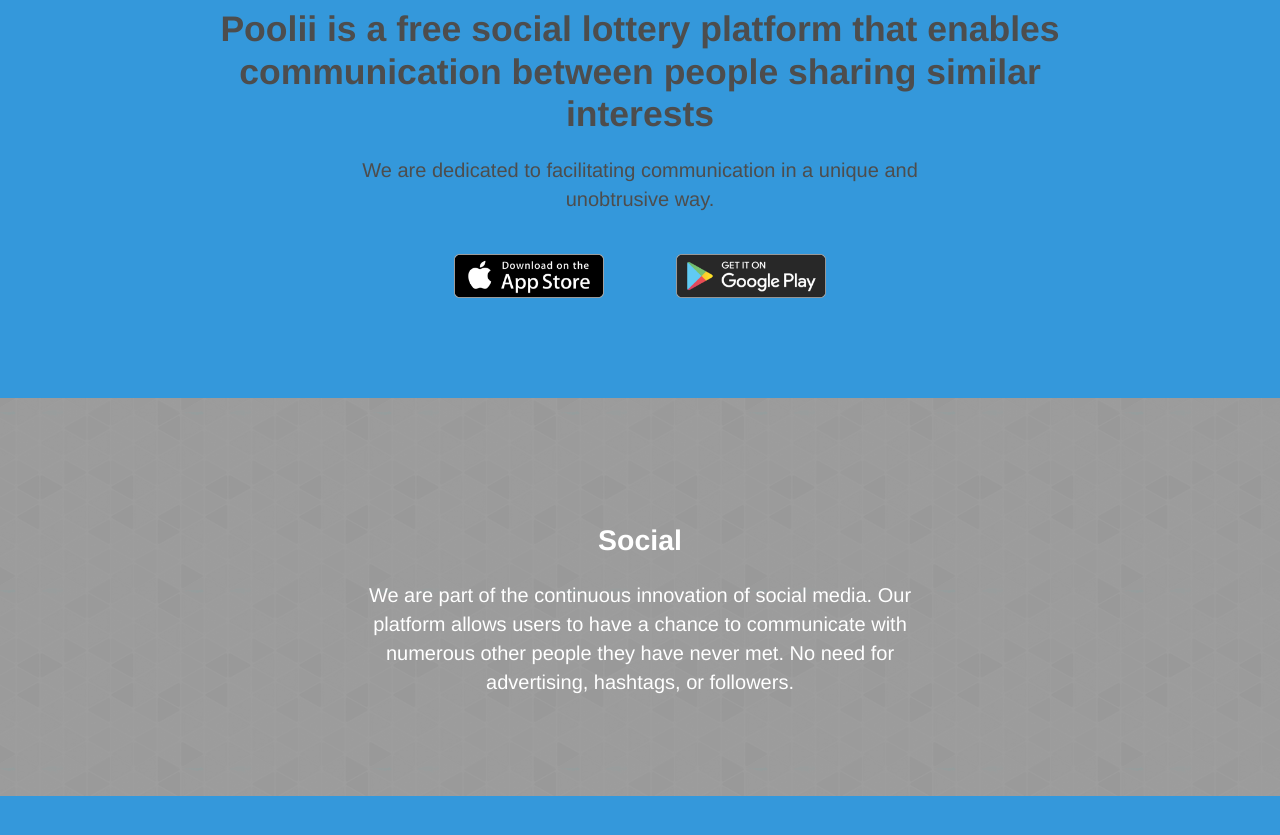
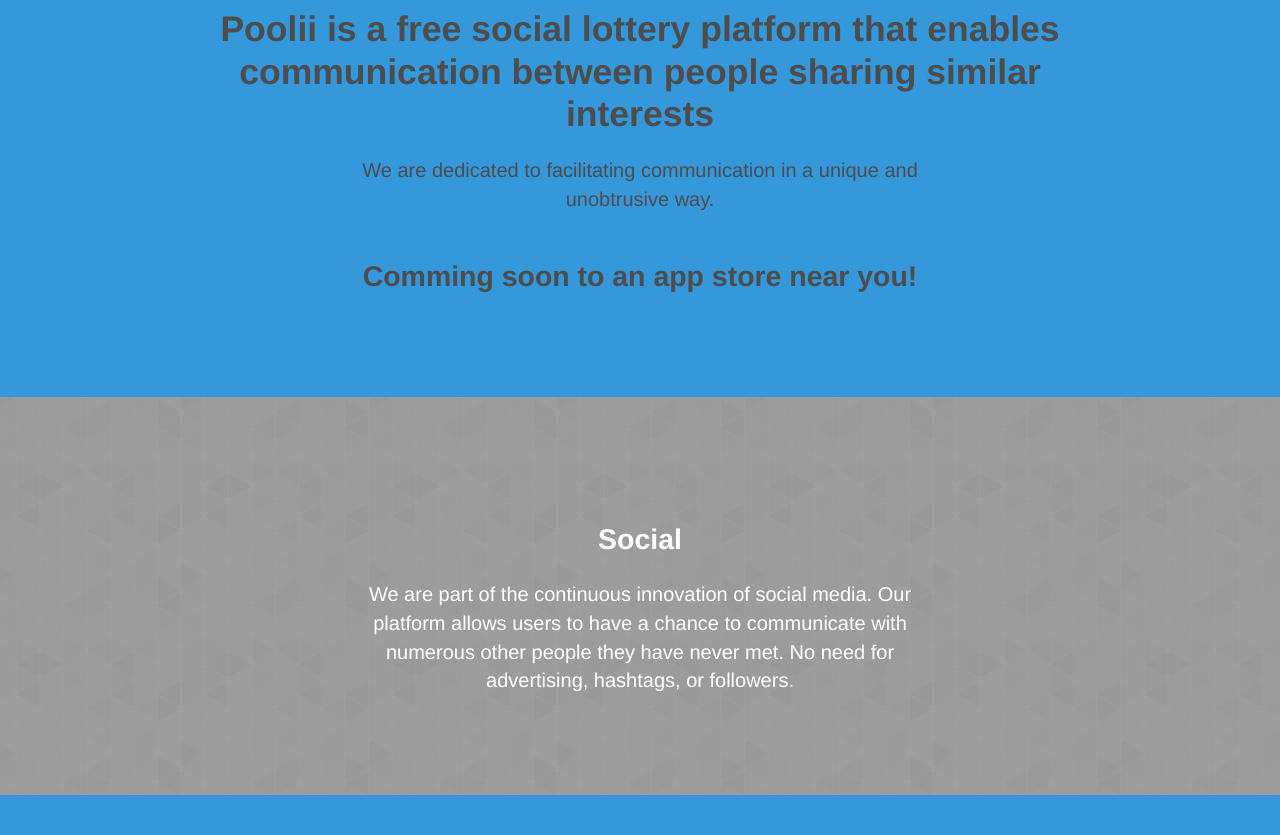
Before and after one commit to robertregnier/poolii-site, a Jekyll site: the page built from index.md, in a window 1280 px wide and 900 px high, scrolled down 327 px. Shown: the top 835 px of the window. Built offline with Jekyll 4.4.1, drawn with Linux system fonts in a browser that asks for light colours; nearby versions of some CDN libraries.

Commit message:
Coming soon text!

```diff
--- a/_layouts/default.html
+++ b/_layouts/default.html
@@ -27,7 +27,7 @@
                 <div class="layout-twothirds-center text-center">
                     <p>We are dedicated to facilitating communication in a unique and unobtrusive way.</p>
                 </div>
-                <div style="width: 30%; margin-left: auto; margin-right: auto; display: block">
+                <!-- <div style="width: 30%; margin-left: auto; margin-right: auto; display: block">
                     <a href="https://pooli.app/trypooli/EwdR" title="Poolii for iPhone and iOS App Store">
                         <img src="assets/images/pooli-download-app-store.png" alt="Poolii for iPhone and iOS App Store"
                             style="width: 150px; height: 44.4px; float: left">
@@ -36,7 +36,8 @@
                         <img src="assets/images/pooli-download-google-play.png" alt="Poolii for Google Play Android"
                             style="width: 150px; height: 44.4px; float: right">
                     </a>
-                </div>
+                </div> -->
+                <h2>Comming soon to an app store near you!</h2>
             </div>
         </section>
         <div class="patterned-div">
```
